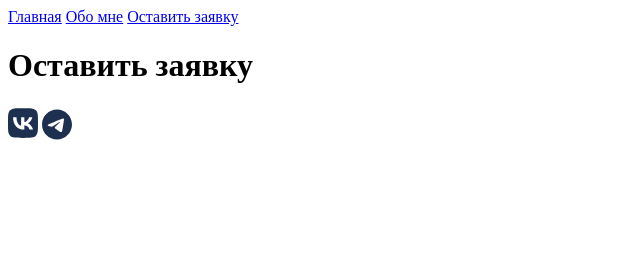
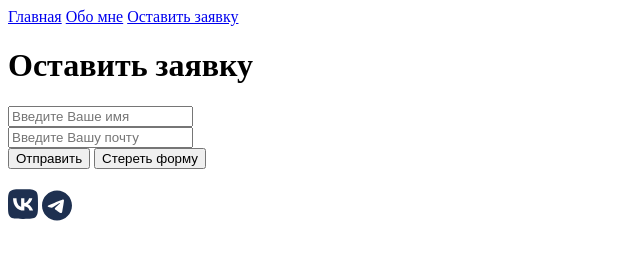
Before and after one commit to kask1n/Web_Design_HTML_CSS, a plain HTML site: page Homework_1/form.html in a window 1280 px wide. Shown: the whole page, without its empty margins (0-640 px from the left). Drawn offline with Linux system fonts and the light colour scheme.

Commit message:
HW1: Fixed some elements

```diff
--- a/Homework_1/form.html
+++ b/Homework_1/form.html
@@ -12,6 +12,12 @@
   <a href="info/about.html">Обо мне</a>
   <a href="form.html">Оставить заявку</a>
   <h1>Оставить заявку</h1>
+  <form action="#">
+    <input type="text" placeholder="Введите Ваше имя"><br>
+    <input type="email" placeholder="Введите Вашу почту"><br>
+    <button type="submit">Отправить</button>
+    <button type="reset">Стереть форму</button>
+  </form><br>
   <a href="https://vk.com"><img src="img/vk.svg" alt="vk" width="30"></a>
   <a href="https://web.telegram.org"><img src="img/telegram.svg" alt="tg" width="30"></a>
 </body>
```
Also changed, not shown: Homework_1/info/about.html (+1 -1 lines), Lesson_1/form.html (+6 -0 lines), Lesson_1/info/about.html (+1 -1 lines).
